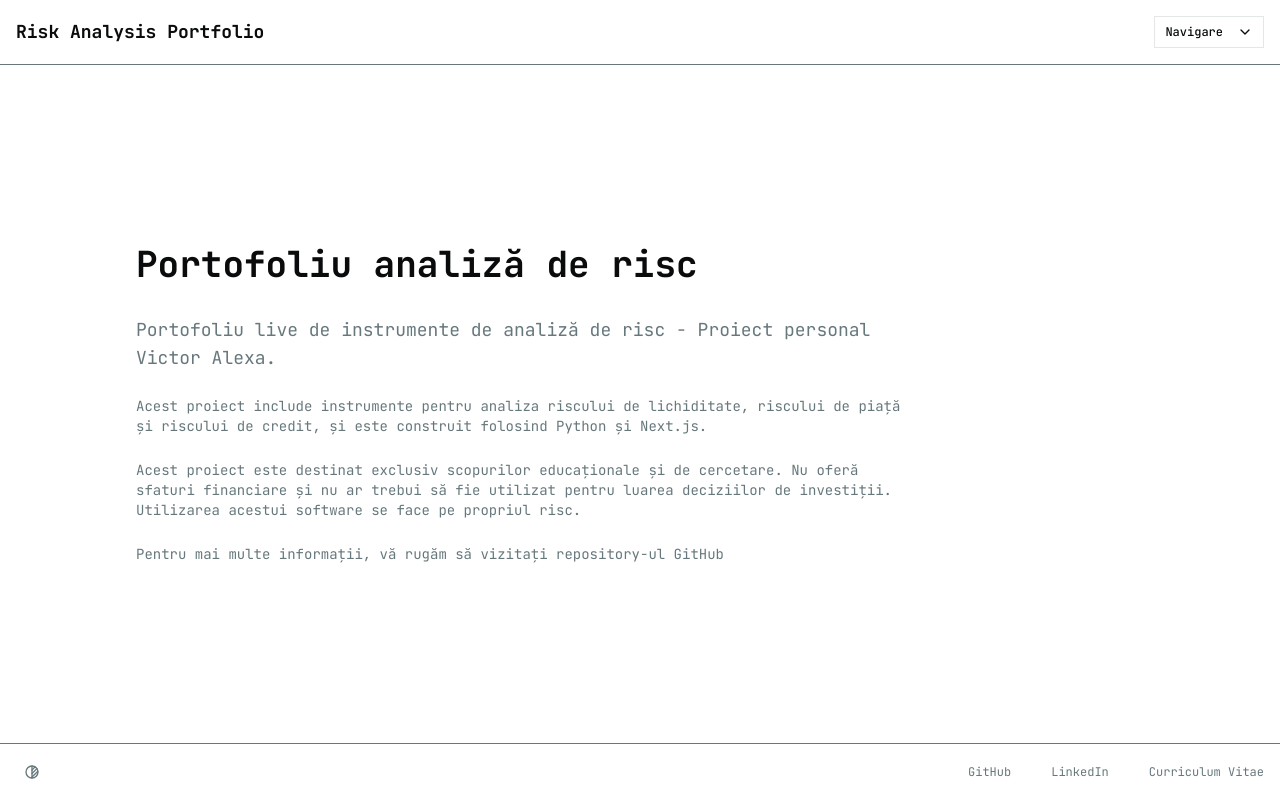
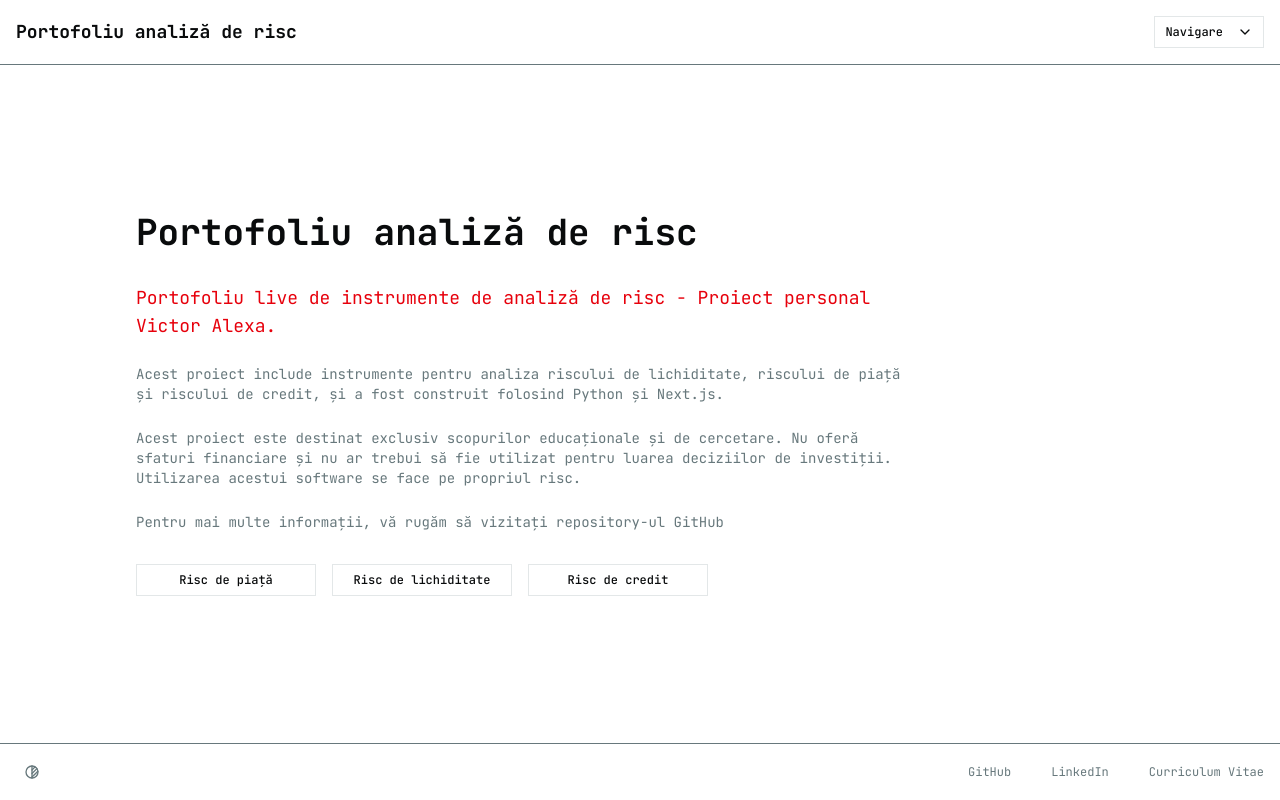
Before and after one commit to itsthevictor/risk, a Next.js app in the folder frontend/: page / in a window 1280 px wide. Built offline with nearby package versions, Linux system fonts and the light colour scheme.

Commit message:
feat: update color variables in globals.css for improved theming and add navigation buttons in Home page

```diff
--- a/frontend/app/globals.css
+++ b/frontend/app/globals.css
@@ -55,10 +55,10 @@
   --card-foreground: oklch(0.148 0.004 228.8);
   --popover: oklch(1 0 0);
   --popover-foreground: oklch(0.148 0.004 228.8);
-  --primary: oklch(0.52 0.105 223.128);
-  --primary-foreground: oklch(0.984 0.019 200.873);
-  --secondary: oklch(0.967 0.001 286.375);
-  --secondary-foreground: oklch(0.21 0.006 285.885);
+  --primary: oklch(0.218 0.008 223.9);
+  --primary-foreground: oklch(0.987 0.002 197.1);
+  --secondary: oklch(0.963 0.002 197.1);
+  --secondary-foreground: oklch(0.218 0.008 223.9);
   --muted: oklch(0.963 0.002 197.1);
   --muted-foreground: oklch(0.56 0.021 213.5);
   --accent: oklch(0.963 0.002 197.1);
@@ -75,8 +75,8 @@
   --radius: 0;
   --sidebar: oklch(0.987 0.002 197.1);
   --sidebar-foreground: oklch(0.148 0.004 228.8);
-  --sidebar-primary: oklch(0.609 0.126 221.723);
-  --sidebar-primary-foreground: oklch(0.984 0.019 200.873);
+  --sidebar-primary: oklch(0.218 0.008 223.9);
+  --sidebar-primary-foreground: oklch(0.987 0.002 197.1);
   --sidebar-accent: oklch(0.963 0.002 197.1);
   --sidebar-accent-foreground: oklch(0.218 0.008 223.9);
   --sidebar-border: oklch(0.925 0.005 214.3);
@@ -90,10 +90,10 @@
   --card-foreground: oklch(0.987 0.002 197.1);
   --popover: oklch(0.218 0.008 223.9);
   --popover-foreground: oklch(0.987 0.002 197.1);
-  --primary: oklch(0.45 0.085 224.283);
-  --primary-foreground: oklch(0.984 0.019 200.873);
-  --secondary: oklch(0.274 0.006 286.033);
-  --secondary-foreground: oklch(0.985 0 0);
+  --primary: oklch(0.925 0.005 214.3);
+  --primary-foreground: oklch(0.218 0.008 223.9);
+  --secondary: oklch(0.275 0.011 216.9);
+  --secondary-foreground: oklch(0.987 0.002 197.1);
   --muted: oklch(0.275 0.011 216.9);
   --muted-foreground: oklch(0.723 0.014 214.4);
   --accent: oklch(0.275 0.011 216.9);
@@ -109,8 +109,8 @@
   --chart-5: oklch(0.275 0.011 216.9);
   --sidebar: oklch(0.218 0.008 223.9);
   --sidebar-foreground: oklch(0.987 0.002 197.1);
-  --sidebar-primary: oklch(0.715 0.143 215.221);
-  --sidebar-primary-foreground: oklch(0.302 0.056 229.695);
+  --sidebar-primary: oklch(0.488 0.243 264.376);
+  --sidebar-primary-foreground: oklch(0.987 0.002 197.1);
   --sidebar-accent: oklch(0.275 0.011 216.9);
   --sidebar-accent-foreground: oklch(0.987 0.002 197.1);
   --sidebar-border: oklch(1 0 0 / 10%);
--- a/frontend/app/page.tsx
+++ b/frontend/app/page.tsx
@@ -1,3 +1,6 @@
+import { Button } from '@/components/ui/button';
+import Link from 'next/link';
+
 export default function Home() {
   return (
     <div className='relative flex flex-col flex-1 justify-center min-h-full p-4 overflow-hidden items-start'>
@@ -5,13 +8,13 @@ export default function Home() {
       <div className='absolute inset-0 -z-10 bg-background' />
       <div className='max-w-3xl mx-30 flex-col flex gap-y-4'>
         <h1 className='text-4xl font-bold mb-4'>Portofoliu analiză de risc</h1>
-        <p className='text-lg text-muted-foreground'>
+        <p className='text-lg font-uppercase text-red-600 dark:text-red-400'>
           Portofoliu live de instrumente de analiză de risc - Proiect personal
           Victor Alexa.
         </p>
         <p className='text-sm text-muted-foreground mt-2'>
           Acest proiect include instrumente pentru analiza riscului de
-          lichiditate, riscului de piață și riscului de credit, și este
+          lichiditate, riscului de piață și riscului de credit, și a fost
           construit folosind Python și Next.js.
         </p>
         <p className='text-sm text-muted-foreground mt-2'>
@@ -29,6 +32,17 @@ export default function Home() {
             repository-ul GitHub
           </a>
         </p>
+        <div className='md:flex md:flex-row flex-col max-w-3xl gap-x-4 gap-y-2 mt-4'>
+          <Button variant='outline' className='w-45'>
+            <Link href='/market'>Risc de piață</Link>
+          </Button>
+          <Button variant='outline' className=' w-45'>
+            <Link href='/liquidity'>Risc de lichiditate</Link>
+          </Button>
+          <Button variant='outline' className='w-45'>
+            <Link href='/credit'>Risc de credit</Link>
+          </Button>
+        </div>
       </div>
     </div>
   );
--- a/frontend/components/header.tsx
+++ b/frontend/components/header.tsx
@@ -27,7 +27,7 @@ const Header = () => {
   return (
     <div className='header flex flex-row items-center justify-between p-4 border-b border-muted-foreground'>
       <Link href='/' className='text-lg font-bold'>
-        Risk Analysis Portfolio
+        Portofoliu analiză de risc
       </Link>
       <div className='flex items-center justify-between gap-x-4'>
         <DropdownMenu open={isOpen} onOpenChange={setIsOpen}>
```
